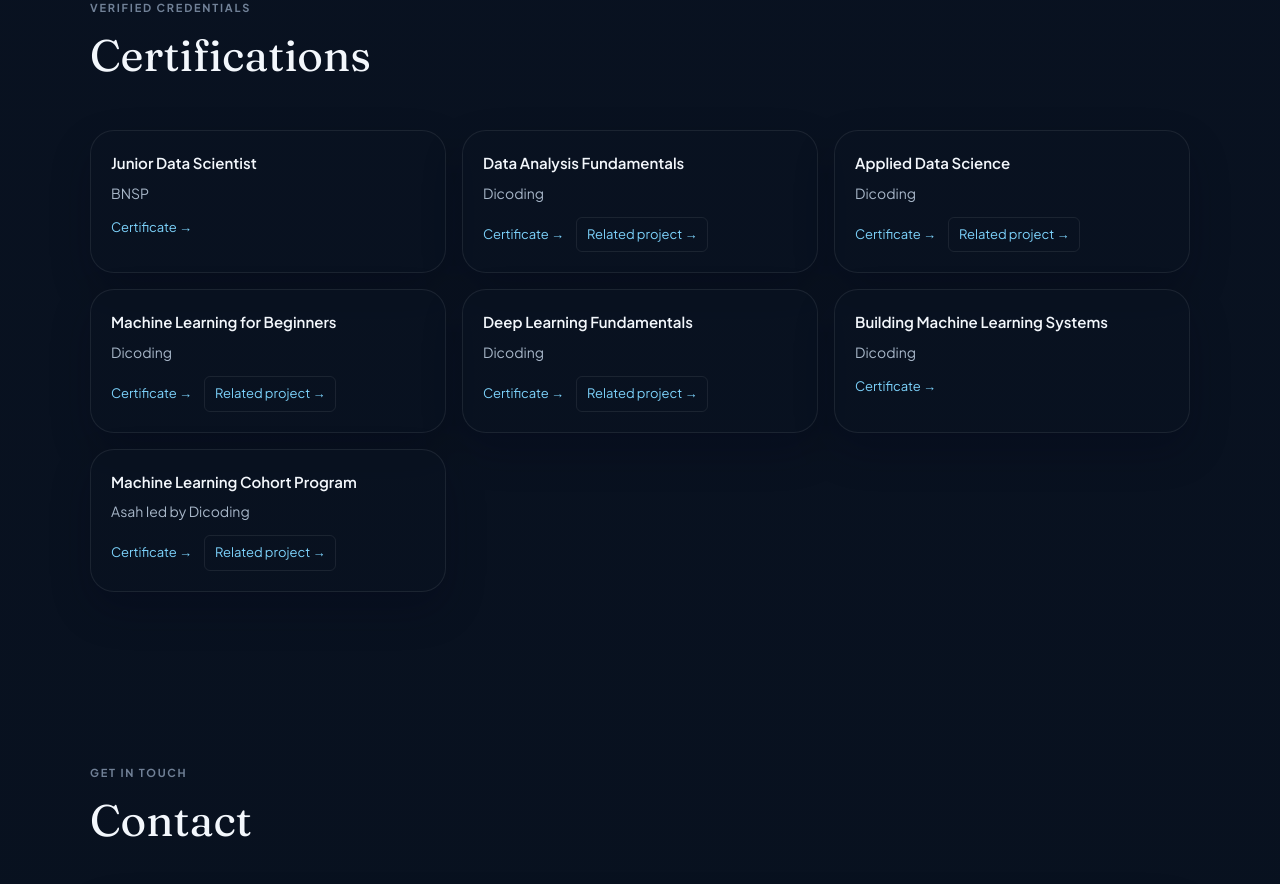
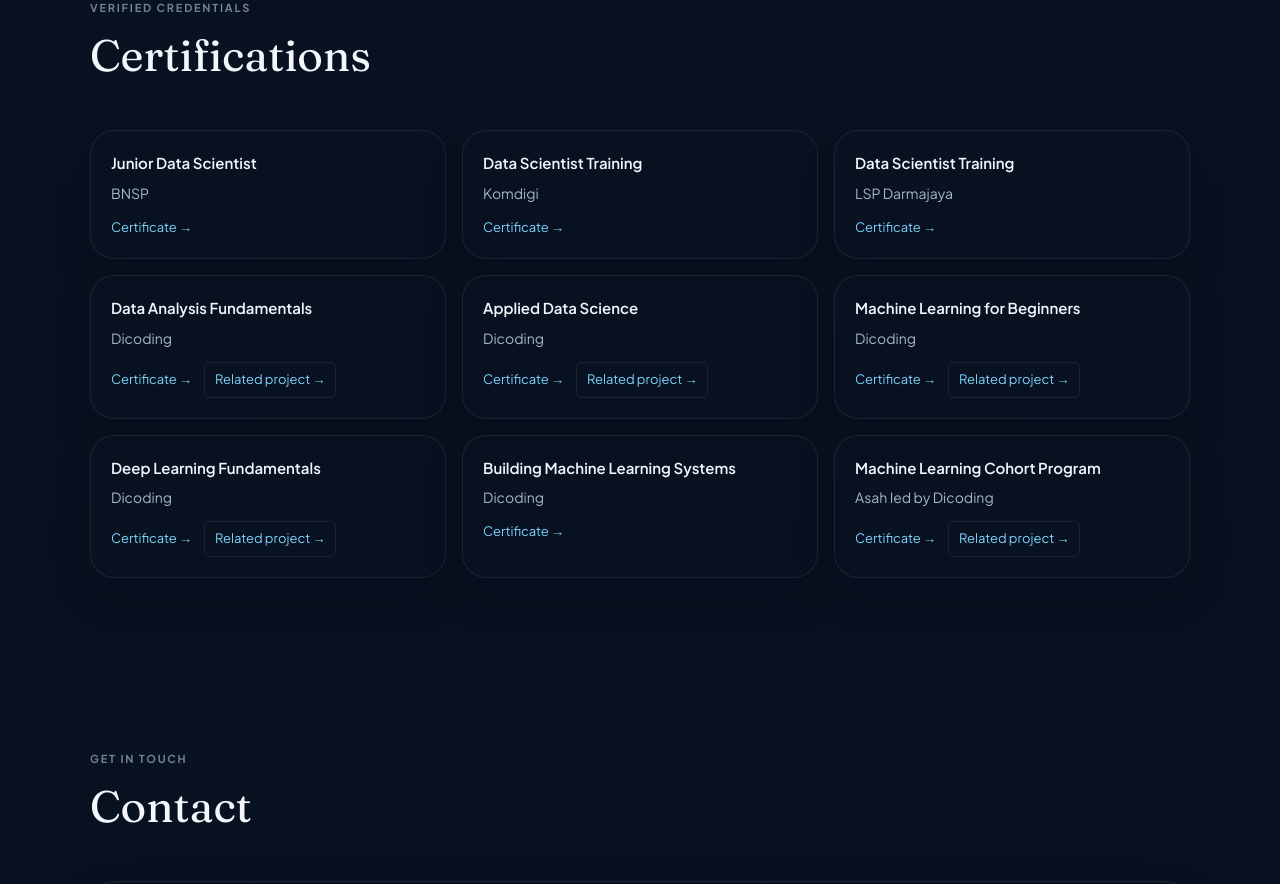
Before and after one commit to nurrahmawt/portfolio, a Next.js app: page / in a window 1280 px wide. Shown: the part 7940-8824 px from the top of the page. Built offline with nearby package versions, Linux system fonts and the light colour scheme.

Commit message:
add certificate

```diff
--- a/data/index.ts
+++ b/data/index.ts
@@ -299,6 +299,16 @@ export const certifications: Certification[] = [
     file: "/file/sertifikat_bnsp.pdf",
   },
   {
+    title: "Data Scientist Training",
+    issuer: "Komdigi",
+    file: "/file/sertifikat_komdigi.pdf",
+  },
+  {
+    title: "Data Scientist Training",
+    issuer: "LSP Darmajaya",
+    file: "/file/sertifikat_lsp_darmajaya.pdf",
+  },
+  {
     title: "Data Analysis Fundamentals",
     issuer: "Dicoding",
     relevantProjectId: "student-retention-dashboard",
```
Also changed, not shown: 2 other files (tests, documents, lock files or other folders).
